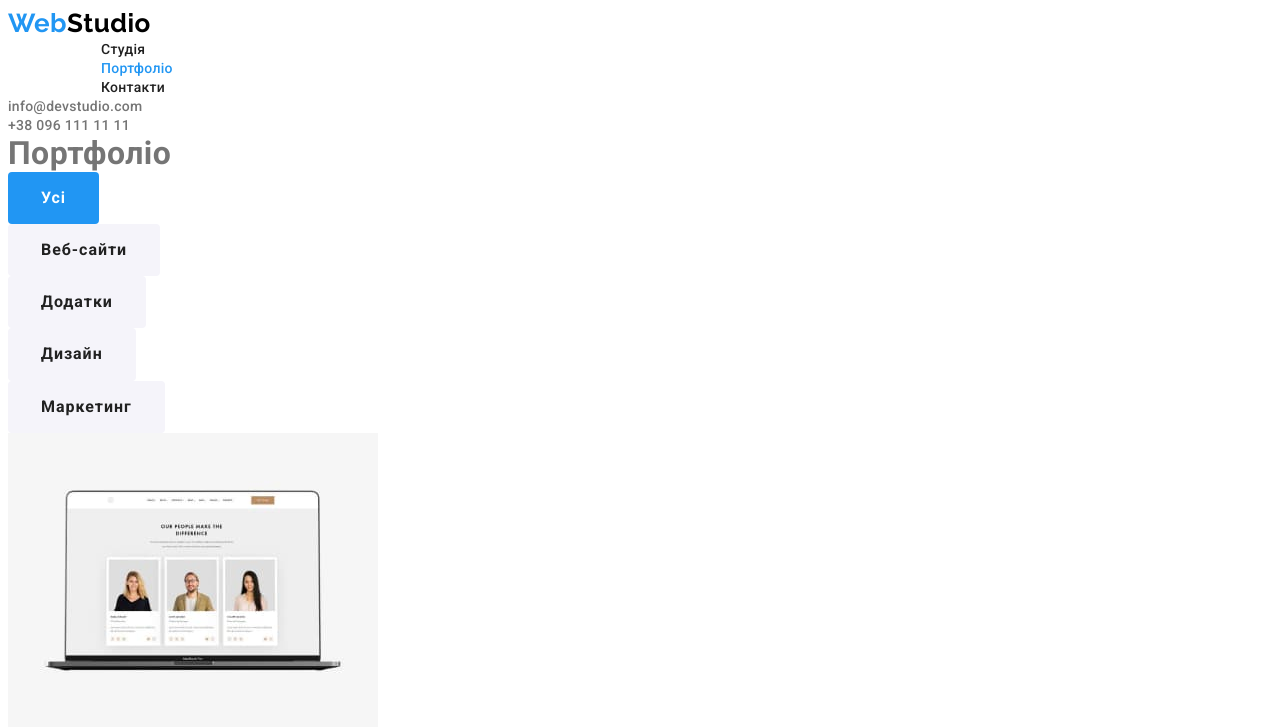
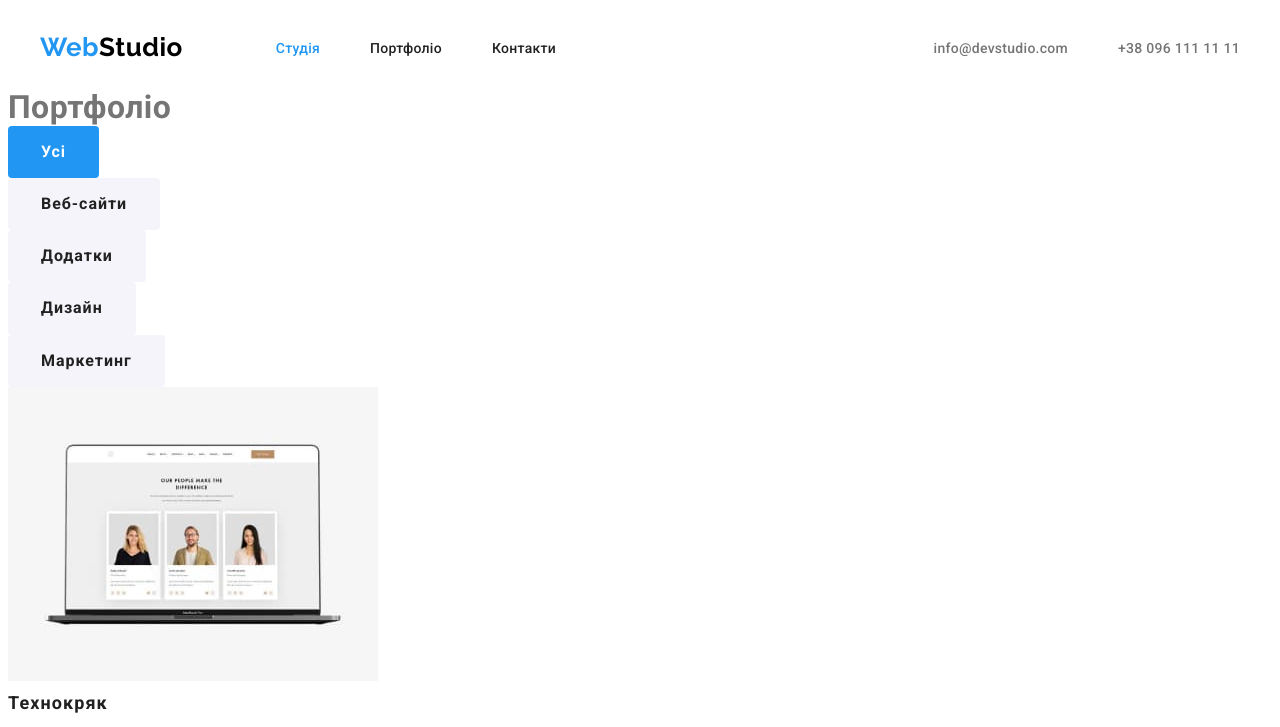
Before and after one commit to sergstorozhev1984/goit-markup-hw-03, a plain HTML site: page portfolio.html in a window 1280 px wide. Shown: the top 727 px of the page. Drawn offline with Linux system fonts and the light colour scheme.

Commit message:
change footer header

```diff
--- a/portfolio.html
+++ b/portfolio.html
@@ -13,19 +13,24 @@
 
 <body>
     <header>
-        <nav>
-            <a class="logo" href="./index.html"><span class="logo-accent">Web</span>Studio</a>
-            <ul class="site-nav list">
-                <li><a class="link" href="./index.html">Студія</a></li>
-                <li><a class="link current" href="./portfolio.html">Портфоліо</a></li>
-                <li><a class="link" href="">Контакти</a></li>
+        <header class="page-heder">
+            <div class="container flex">
+                <nav class="flex">
+                    <a class="logo" href="https://sergstorozhev1984.github.io/goit-markup-hw-02/"><span
+                            class="logo-accent">Web</span>Studio</a>
+                    <ul class="site-nav list flex">
+                        <li class="item"><a class="link current" href="./index.html">Студія</a></li>
+                        <li class="item"><a class="link" href="./portfolio.html">Портфоліо</a></li>
+                        <li class="item"><a class="link" href="">Контакти</a></li>
                     </ul>
                 </nav>
 
-        <ul class="auth-nav list">
-            <li><a href="mailto:info@devstudio.com" class="link">info@devstudio.com</a></li>
-            <li><a href="tel:+380961111111" class="link">+38 096 111 11 11</a></li>
+                <ul class="auth-nav list flex">
+                    <li class="item"><a href="mailto:info@devstudio.com" class="link ">info@devstudio.com</a></li>
+                    <li class="item"><a href="tel:+380961111111" class="link">+38 096 111 11 11</a></li>
                 </ul>
+            </div>
+        </header>
     </header>
     <main>
         <h1>Портфоліо</h1>
@@ -103,17 +108,20 @@
         </ul>
     </main>
     <footer class="footer">
-        <a class="logo white" href="./index.html"><span class="logo-accent">Web</span>Studio</a>
+        <div class="container">
+            <a class="logo white" href="https://sergstorozhev1984.github.io/goit-markup-hw-02/"><span
+                    class="logo-accent">Web</span>Studio</a>
             <address>
                 <ul class="contacts list">
-                <li><a class="white link"
+                    <li class="item"><a class="white link"
                             href="https://www.google.com/maps/d/viewer?mid=10uSM3H-mIU3GznYo2szRIEphczw&hl=en_US&ll=50.42732700000001%2C30.538092&z=17"
                             target="_blank" rel="noopener noreferrer">м. Київ, пр-т Лесі Українки, 26</a></li>
-                <li><a class="transparency link" href="mailto:info@devstudio.com">info@devstudio</a></li>
-                <li><a class="transparency link" href="tel:+380961111111">+38 096 111 11 11</a></li>
+                    <li class="item"><a class="transparency link" href="mailto:info@devstudio.com">info@devstudio</a></li>
+                    <li class="item"><a class="transparency link" href="tel:+380961111111">+38 096 111 11 11</a></li>
                 </ul>
 
             </address>
+        </div>
 
     </footer>
 </body>
```
Lines whose indentation alone changed are shown as unchanged.
